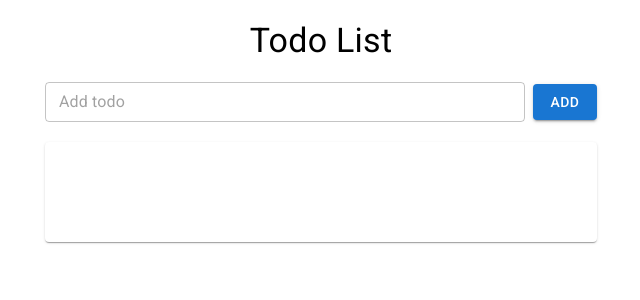
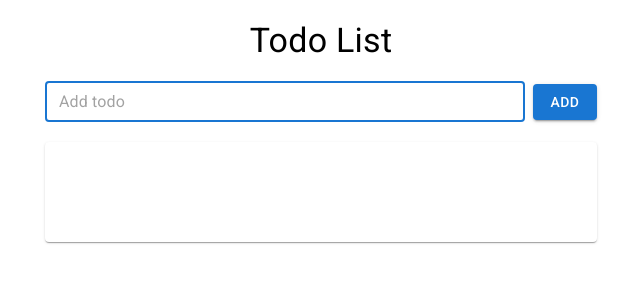
Before and after one commit to khanhngguyen/TodoList, a React (Create React App) app in the folder todo-list/: page / in a window 1280 px wide. Shown: the top 300 px of the page, without its empty margins (319-959 px from the left). Built offline with nearby package versions, Linux system fonts and the light colour scheme.

Commit message:
fixed autoFocus

```diff
--- a/todo-list/src/App.js
+++ b/todo-list/src/App.js
@@ -1,4 +1,4 @@
-import React, { useState, useEffect, useRef } from "react";
+import React, { useState, useEffect } from "react";
 import TodoList from "./TodoList";
 import Popup from './Popup'
 //adding Material UI
@@ -17,7 +17,6 @@ function App() {
   }));
   const [input, setInput] = useState('');
   const [popup, setPopup] = useState({show: false, id: null});
-  const inputRef = useRef(null);
 
  /* list = [
   {
@@ -27,12 +26,12 @@ function App() {
   }
  ] */
 
-  //focus on input after page reload
-  useEffect(() => {
+  //focus on input after page reload --> use autoFocus instead
+  /* useEffect(() => {
     if (!input) {
       inputRef.current.focus();
     }
-  }, [input])
+  }, [input]) */
 
   //save todo list into localStorage, so it won't dissappear after page reloads
   //doesn't work -> read from localStorage directly when setting the initial todoList state value
@@ -119,29 +118,15 @@ function App() {
         className="input"
         type='text'
         placeholder="Add todo"
+        autoFocus
         value={input}
         onChange={e => setInput(e.target.value)}
         onKeyDown={e => handleKeydown(e)}
-        ref={inputRef}
         />
         <Button
         variant="contained"
         onClick={() => addTodo(input)}>Add</Button>
       </div>
-      {/* <Typography variant="h4" className="title">Todo List</Typography>
-      <TextField
-      variant="outlined"
-      size="small"
-      type='text'
-      placeholder="Add todo"
-      value={input}
-      onChange={e => setInput(e.target.value)}
-      onKeyDown={e => handleKeydown(e)}
-      ref={inputRef}
-      />
-      <Button
-      variant="contained"
-      onClick={() => addTodo(input)}>Add</Button> */}
       <TodoList todos={list} onEdit={handleEdit} onDelete={handleDeleteTodo} />
       <Dialog
       open={popup.show}
```
